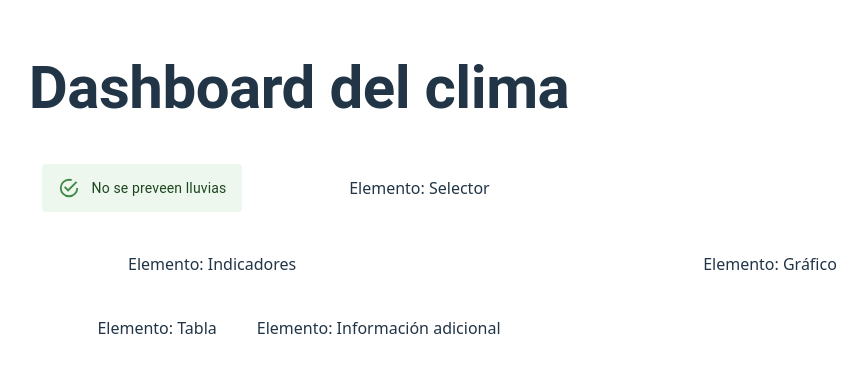
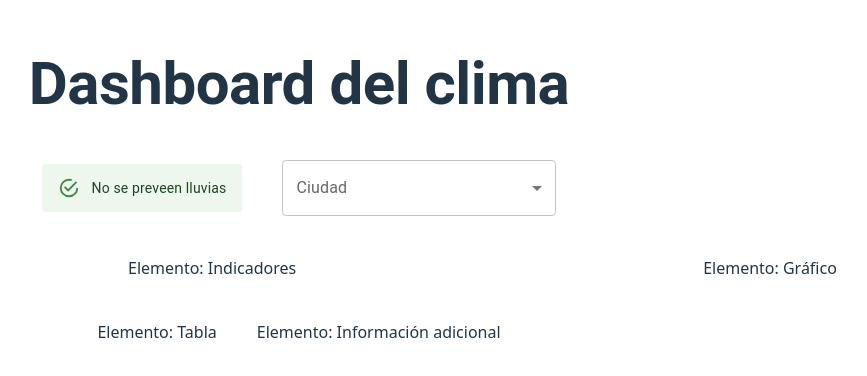
Before and after one commit to jairordtgz/dashboard, a React (Vite) app: page / in a window 1280 px wide. Shown: the part 204-580 px from the top of the page, without its empty margins (341-1208 px from the left). Built offline with nearby package versions, Linux system fonts and the light colour scheme.

Commit message:
avance guia 14 01-12-25

```diff
--- a/src/App.tsx
+++ b/src/App.tsx
@@ -2,6 +2,7 @@
 import { Grid } from '@mui/material'
 import HeaderUI from './components/HeaderUI'
 import AlertUI from './components/AlertUI'
+import SelectorUI from './components/SelectorUI'
 
 function App() {
 
@@ -20,7 +21,10 @@
       </Grid>
 
       {/* Selector */}
-      <Grid size={{ xs: 12, md: 3  }}>Elemento: Selector</Grid>
+      <Grid size={{ xs: 12, md: 3  }}>
+        <SelectorUI/>
+
+      </Grid>
 
       {/* Indicadores */}
       <Grid size={{ xs: 12, md: 9 }}>Elemento: Indicadores</Grid>
--- /dev/null
+++ b/src/components/SelectorUI.tsx
@@ -0,0 +1,42 @@
+import FormControl from '@mui/material/FormControl';
+import InputLabel from '@mui/material/InputLabel';
+// import Select from '@mui/material/Select';
+import MenuItem from '@mui/material/MenuItem';
+import Select, { type SelectChangeEvent } from '@mui/material/Select';
+import { useState } from 'react';
+export default function SelectorUI() {
+
+    const [cityInput, setCityInput] = useState("");
+
+
+
+    const handleChange = (event: SelectChangeEvent<string>) => {
+        setCityInput(event.target.value);
+    };
+
+return (
+   <FormControl fullWidth>
+      <InputLabel id="city-select-label">Ciudad</InputLabel>
+      <Select
+         labelId="city-select-label"
+         id="city-simple-select"
+         label="Ciudad"
+         value={cityInput}
+         onChange={handleChange}
+         >
+         <MenuItem disabled><em>Seleccione una ciudad</em></MenuItem>
+         <MenuItem value={"guayaquil"}>Guayaquil</MenuItem>
+         <MenuItem value={"quito"}>Quito</MenuItem>
+         <MenuItem value={"manta"}>Manta</MenuItem>
+         <MenuItem value={"cuenca"}>Cuenca</MenuItem>
+      </Select>
+
+        {cityInput && (
+            <p>
+                Información del clima en <span style={{textTransform: 'capitalize', fontWeight: 'bold'}}>{cityInput}</span>
+            </p>
+        )}
+
+   </FormControl>
+   )
+}
```
